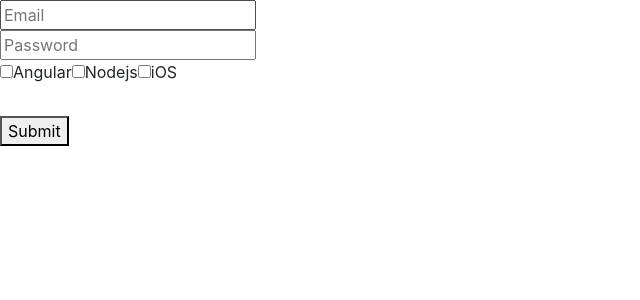
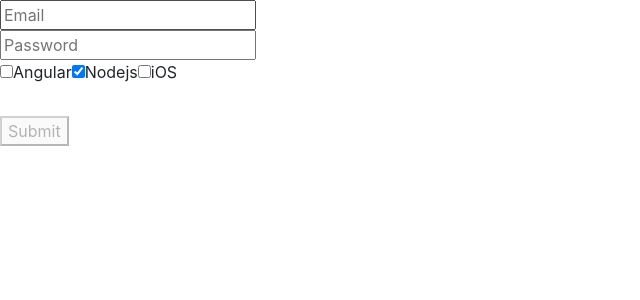
Before and after one commit to duclocn/LearnAngular, an Angular app: page / in a window 1280 px wide. Shown: the top 300 px of the page, without its empty margins (0-640 px from the left). Built offline with nearby package versions, Linux system fonts and the light colour scheme.

Commit message:
Complete Formbuilder

```diff
--- a/src/app/app.component.html
+++ b/src/app/app.component.html
@@ -1 +1 @@
-<app-nestedformgroup></app-nestedformgroup>
+<app-formbuilder></app-formbuilder>
--- a/src/app/app.module.ts
+++ b/src/app/app.module.ts
@@ -20,6 +20,7 @@ import { FormtemplateComponent } from './formtemplate/formtemplate.component';
 import { ReactiveformComponent } from './reactiveform/reactiveform.component';
 import { FormsModule, ReactiveFormsModule } from '@angular/forms';
 import { NestedformgroupComponent } from './nestedformgroup/nestedformgroup.component';
+import { FormbuilderComponent } from './formbuilder/formbuilder.component';
 
 @NgModule({
   declarations: [
@@ -38,7 +39,8 @@ import { NestedformgroupComponent } from './nestedformgroup/nestedformgroup.comp
     LearnPipeComponent,
     FormtemplateComponent,
     ReactiveformComponent,
-    NestedformgroupComponent
+    NestedformgroupComponent,
+    FormbuilderComponent
   ],
   imports: [
     BrowserModule,
--- /dev/null
+++ b/src/app/formbuilder/formbuilder.component.html
@@ -0,0 +1,14 @@
+<form (ngSubmit)="onSubmit();" [formGroup] = "FormSignUp">
+  <input placeholder="Email" formControlName = "email">
+  <p *ngIf="FormSignUp.get('email').invalid && FormSignUp.get('email').touched">Email is required</p>
+  <br/>
+  <input type = "password" placeholder="Password" formControlName = "password">
+  <br>
+  <div formGroupName = "subjects">
+    <label><input type="checkbox" name="Angular" formControlName ="angular">Angular</label>
+    <label><input type="checkbox" name="nodejs" formControlName ="nodejs">Nodejs</label>
+    <label><input type="checkbox" name="iOS" formControlName ="iOS">iOS</label>
+  </div>
+  <br>
+  <button [disabled] = "FormSignUp.invalid">Submit</button>
+</form>
--- /dev/null
+++ b/src/app/formbuilder/formbuilder.component.ts
@@ -0,0 +1,28 @@
+import { Component, OnInit } from '@angular/core';
+import { FormGroup, FormBuilder, Validators } from '@angular/forms';
+
+@Component({
+  selector: 'app-formbuilder',
+  templateUrl: './formbuilder.component.html',
+  styleUrls: ['./formbuilder.component.css']
+})
+
+export class FormbuilderComponent implements OnInit {
+  FormSignUp: FormGroup;
+  constructor(private fb: FormBuilder) {}
+  ngOnInit(): void {
+    this.FormSignUp = this.fb.group({
+      email: ['', Validators.required],
+      password: '',
+      subjects: this.fb.group({
+        angular: false,
+        nodejs: true,
+        iOS: false
+      })
+    });
+  }
+
+  onSubmit() {
+    console.log(this.FormSignUp.value);
+  }
+}
```
Also changed, not shown: src/app/formbuilder/formbuilder.component.css (added), 1 other file (tests, documents, lock files or other folders).
